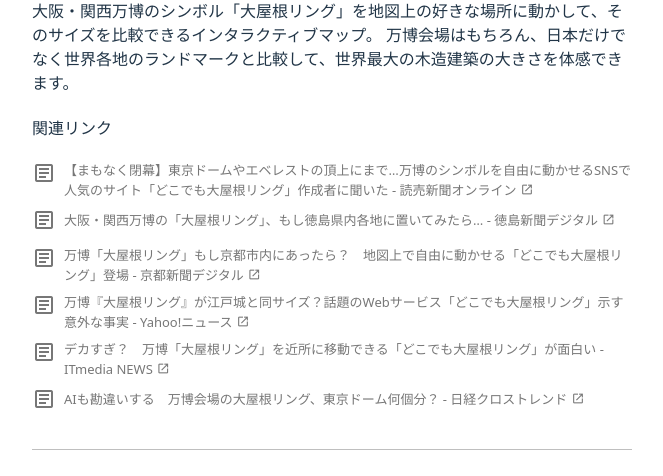
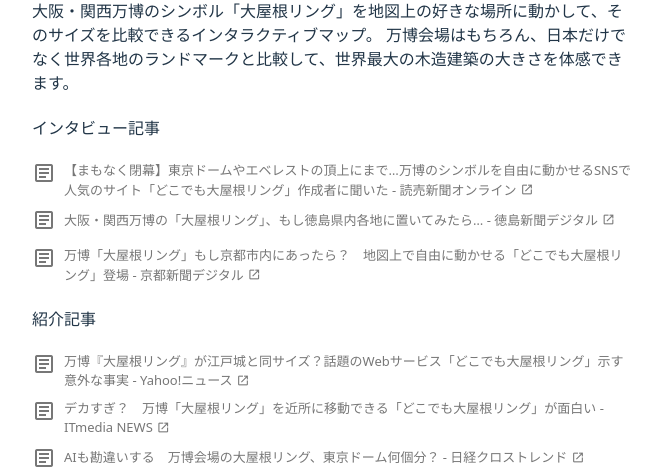
Before and after one commit to hirokiwa/me, a website built with Vite: page index.html in a window 1280 px wide. Shown: the part 1370-1846 px from the top of the page, without its empty margins (308-971 px from the left). Built offline with nearby package versions, Linux system fonts and the light colour scheme; files whose address does not match are found by name.

Commit message:
Classify articles

```diff
--- a/index.html
+++ b/index.html
@@ -59,7 +59,7 @@
                 <span class="sr-only">（新しいタブで開きます）</span>
               </a>
               <p class="project-card__description">大阪・関西万博のシンボル「大屋根リング」を地図上の好きな場所に動かして、そのサイズを比較できるインタラクティブマップ。 万博会場はもちろん、日本だけでなく世界各地のランドマークと比較して、世界最大の木造建築の大きさを体感できます。</p>
-              <h4 class="project-card__sub-heading">関連リンク</h4>
+              <h4 class="project-card__sub-heading">インタビュー記事</h4>
               <ul class="link-list">
                 <li class="link-list__item">
                   <a href="https://www.yomiuri.co.jp/expo2025/now/20250921-OYO1T50043/" target="_blank" rel="noopener noreferrer" class="link-item">
@@ -82,6 +82,9 @@
                     <span class="sr-only">（新しいタブで開きます）</span>
                   </a>
                 </li>
+              </ul>
+              <h4 class="project-card__sub-heading">紹介記事</h4>
+              <ul class="link-list">
                 <li class="link-list__item">
                   <a href="https://news.yahoo.co.jp/expert/articles/25695fb084878f76ae7800705c54189155e52ec0" target="_blank" rel="noopener noreferrer" class="link-item">
                     <span class="link-item__icon material-symbols-outlined" aria-hidden="true">article</span>
```
